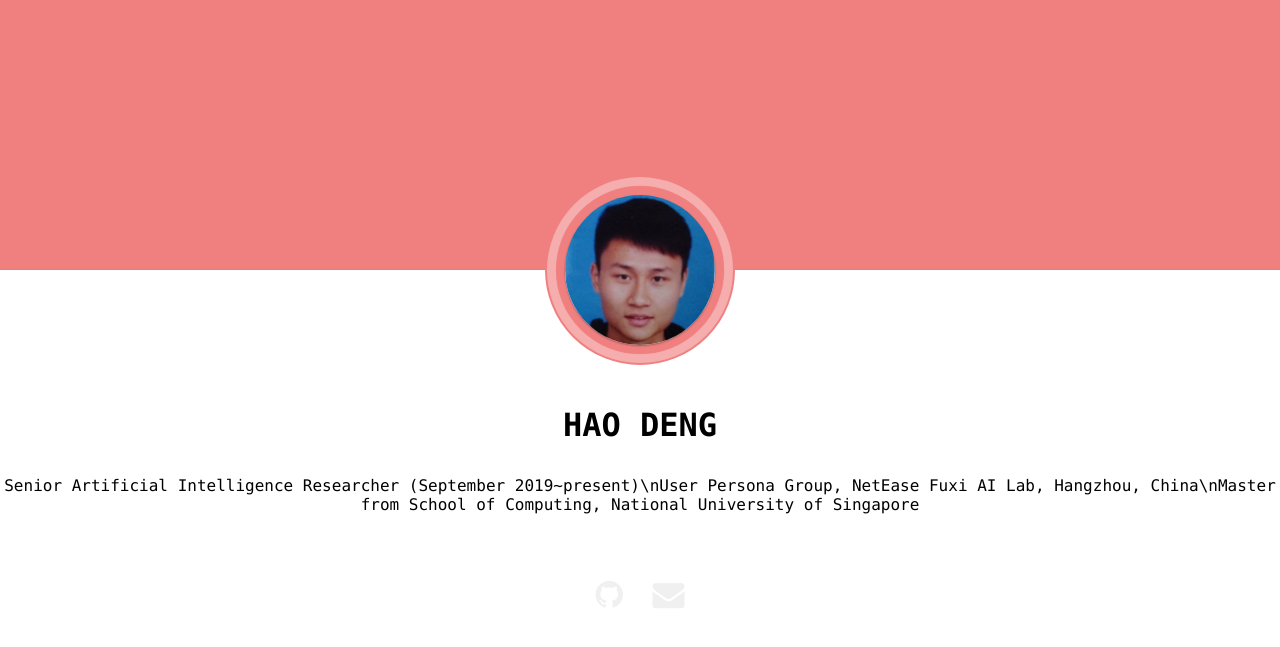
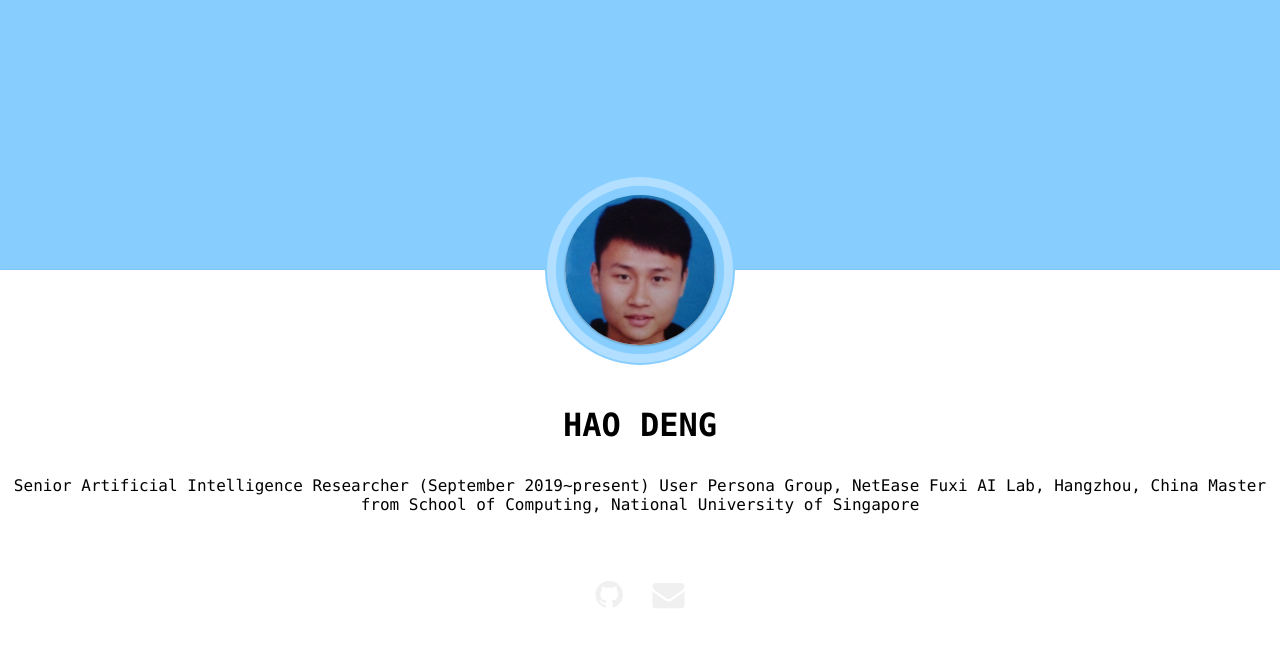
Before and after one commit to Wwwwei/Wwwwei.github.io, a Jekyll site: the page built from index.md, in a window 1280 px wide. Shown: the top 647 px of the page. Built offline with Jekyll 4.4.1, drawn with Linux system fonts in a browser that asks for light colours.

Commit message:
*) layout avatar test

```diff
--- a/_config.yml
+++ b/_config.yml
@@ -16,7 +16,7 @@ defaults:
 
 title: Will HAO's blog
 name: HAO DENG
-description: 'Senior Artificial Intelligence Researcher (September 2019~present)\nUser Persona Group, NetEase Fuxi AI Lab, Hangzhou, China\nMaster from School of Computing, National University of Singapore'
+description: "Senior Artificial Intelligence Researcher (September 2019~present)\nUser Persona Group, NetEase Fuxi AI Lab, Hangzhou, China\nMaster from School of Computing, National University of Singapore"
 url: https://github.com/willSai
 
 show_excerpt: true
--- a/_sass/_index.scss
+++ b/_sass/_index.scss
@@ -12,7 +12,7 @@ body {
   min-height: 100vh;
   margin: 0;
 
-  background: #f08080;
+  background: #87ceff;
 }
 
 a {
@@ -23,7 +23,7 @@ a {
   position: relative;
   bottom: -95px;
 
-  border: #f08080 solid 20px;
+  border: #87ceff solid 20px;
   border-radius: 50%;
   width: 150px;
   height: 150px;
```
